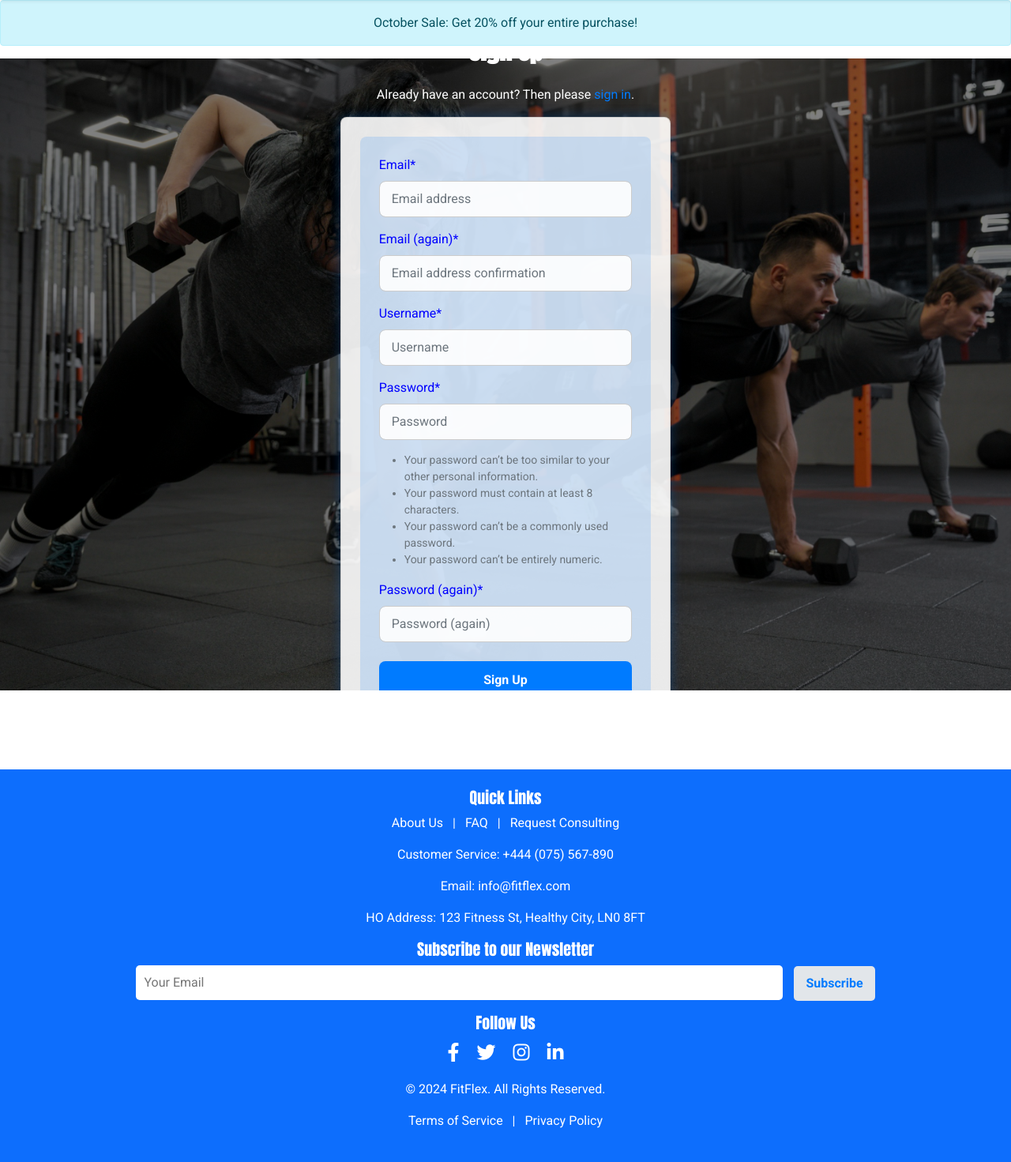
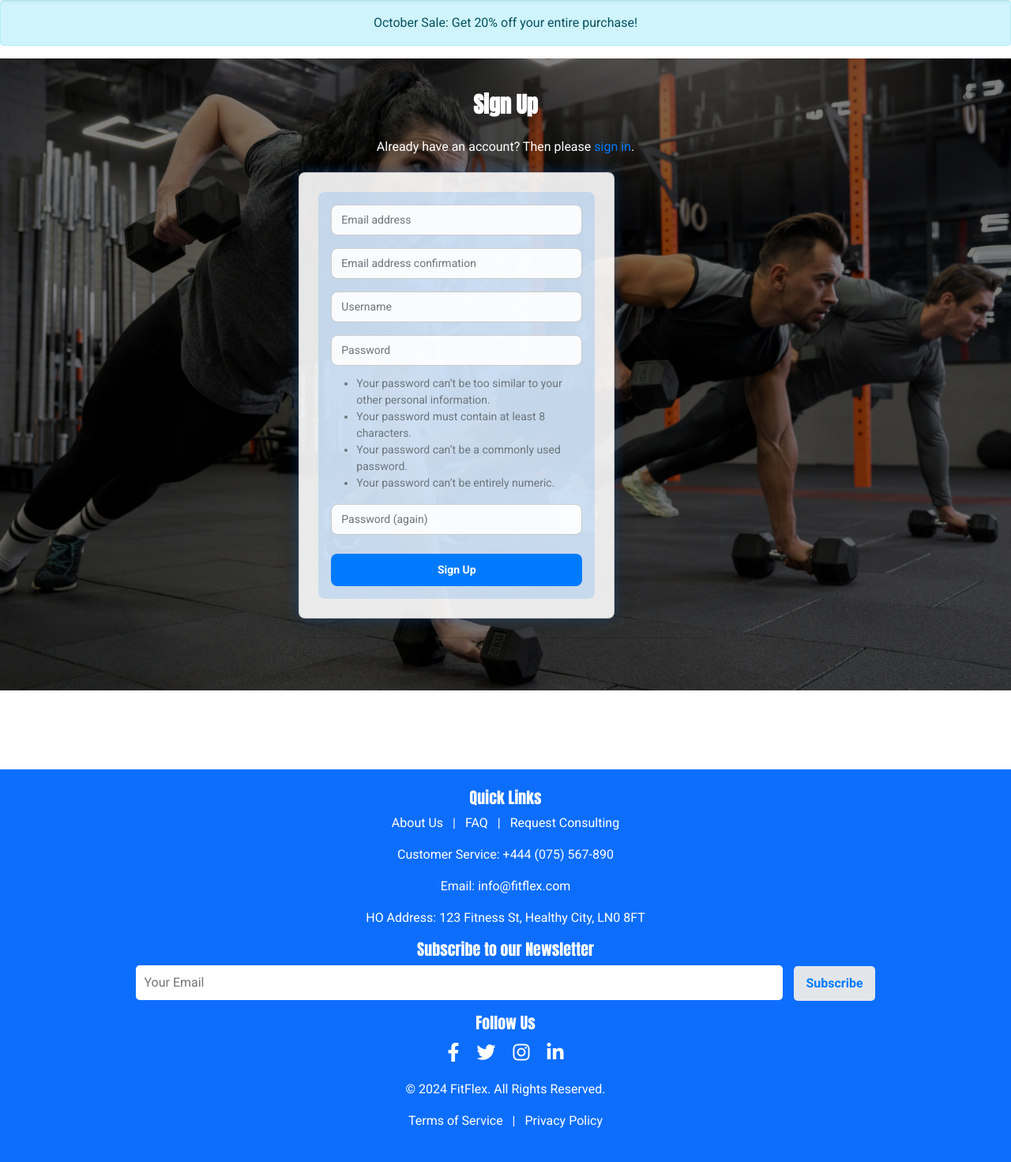
Before and after one commit to JonFD4/FitFlex, a Django app: page /accounts/signup/ in a window 1280 px wide. Shown: the part 81-1552 px from the top of the page at 79% size. Run offline with Django 5.2, Linux system fonts and the light colour scheme; some libraries are stand-ins or nearby versions.

Commit message:
style sign up page

```diff
--- a/static/css/auth.css
+++ b/static/css/auth.css
@@ -1,53 +1,73 @@
-/* styling for both login and signup pages */
-.login-page body, .signup-page body {
-    height: 100vh;
-    margin: 0;
-    padding: 0;
+.login-page, .signup-page {
+    position: relative;
+    background-image: url('../media/hero_image.jpg');
+    background-size: cover;
+    background-position: center center;
+    min-height: 100vh;
+    display: flex;
+    justify-content: center;
+    align-items: center;
+    overflow: hidden;
 }
 
 .login-page .container-fluid, .signup-page .container-fluid {
-    background-color: #f4f7fb;
+    height: 100%;
+    display: flex;
+    flex-direction: column;
+    justify-content: center;
+    align-items: center;
+    padding: 0;
     position: relative;
     z-index: 2;
 }
 
+.login-page .container-fluid {
+    background-color: #f4f7fb;
+}
+
 .login-page .card, .signup-page .card {
+    max-width: 400px;
+    width: 100%;
+    margin-top: 20px;
+    padding: 1.5rem;
     border-radius: 8px;
     box-shadow: 0 10px 30px rgba(0, 0, 0, 0.1), 0 0 15px rgba(0, 123, 255, 0.3);
     background: rgba(255, 255, 255, 0.9);
-    position: relative;
-    z-index: 3;
 }
 
 .login-page .card-body, .signup-page .card-body {
-    padding: 1.5rem;
+    padding: 1rem;
     background: rgba(0, 123, 255, 0.15);
     border-radius: 8px;
+    position: relative;
 }
 
-/* Heading styling */
 .login-page h1, .signup-page h1 {
-    font-size: 32px;
+    font-size: 28px;
     font-weight: 600;
-    margin-bottom: 20px;
+    margin-bottom: 15px;
     color: white;
     position: relative;
     z-index: 5;
 }
 
-/* Form input fields styling */
+.login-page p, .signup-page p {
+    color: white;
+    position: relative;
+    z-index: 5;
+}
+
 .login-page input[type="text"], .login-page input[type="password"], .login-page input[type="email"],
 .signup-page input, .signup-page select, .signup-page textarea {
-    background-color: rgba(255, 255, 255, 0.9);
+    margin-bottom: 12px;
+    padding: 8px 12px;
+    font-size: 14px;
+    width: 100%;
     border: 1px solid #ccc;
     border-radius: 8px;
-    padding: 10px 15px;
-    font-size: 16px;
-    width: 100%;
-    margin-bottom: 15px;
+    background-color: rgba(255, 255, 255, 0.9);
     transition: border-color 0.3s ease;
 }
-
 
 .login-page input[type="text"]:focus, .login-page input[type="password"]:focus, .login-page input[type="email"]:focus,
 .signup-page input:focus, .signup-page select:focus, .signup-page textarea:focus {
@@ -59,8 +79,8 @@
     background-color: #007bff;
     border: none;
     color: white;
-    font-size: 16px;
-    padding: 12px;
+    font-size: 14px;
+    padding: 10px;
     border-radius: 8px;
     transition: background-color 0.3s ease;
 }
@@ -73,8 +93,8 @@
     background-color: transparent;
     border: 1px solid #007bff;
     color: #007bff;
-    font-size: 16px;
-    padding: 12px;
+    font-size: 14px;
+    padding: 10px;
     border-radius: 8px;
     transition: background-color 0.3s ease;
 }
@@ -100,7 +120,6 @@
     font-size: 14px;
 }
 
-/* Media query for mobile responsiveness */
 @media (max-width: 767px) {
     .login-page .container-fluid, .signup-page .container-fluid {
         padding: 20px;
@@ -109,6 +128,26 @@
     .login-page .card, .signup-page .card {
         padding: 20px;
     }
+}
+
+.login-page .text-center.mb-3, .signup-page .text-center.mb-3 {
+    position: relative;
+    z-index: 5;
+}
+.signup-page label, .login-page label {
+
+    display: none;
+}
+
+label[for="id_remember"] {
+    display:inline;
+    color:blue;
+}
+
+
+.login-page .text-center.mb-3 {
+    position: relative;
+    z-index: 5;
 }
 
 .login-page, .signup-page {
@@ -123,7 +162,6 @@
     overflow: hidden;
 }
 
-/* Dark overlay on the background */
 .login-page::before, .signup-page::before {
     content: '';
     position: absolute;
@@ -140,7 +178,6 @@
     z-index: 2;
 }
 
-
 .login-page .card, .signup-page .card {
     position: relative;
     z-index: 3;
@@ -149,22 +186,8 @@
     background: rgba(255, 255, 255, 0.9);
 }
 
-
-.login-page h1, .signup-page h1,
-.login-page p, .signup-page p {
+.login-page h1, .signup-page h1, .login-page p, .signup-page p {
     color: white;
     position: relative;
     z-index: 5;
 }
-label{
-    color: blue;
-}
-
-.login-page .text-primary, .signup-page .text-primary {
-    color: #007bff !important;
-}
-
-
-.login-page .text-center.mb-3, .signup-page .text-center.mb-3 {
-    position: relative;
-    z-index: 5; }
--- a/templates/allauth/account/signup.html
+++ b/templates/allauth/account/signup.html
@@ -1,16 +1,19 @@
 {% extends "base.html" %}
 {% load allauth i18n %}
+
 {% block head_title %}
     {% trans "Signup" %}
 {% endblock head_title %}
+
 {% block content %}
-    <div class="signup-page container-fluid d-flex justify-content-center align-items-center min-vh-100" style="padding-top: 80px;">
-        <div class="col-md-6 col-lg-4">
+    <div class="signup-page container-fluid d-flex justify-content-center align-items-center min-vh-100">
+        <div class="col-12 col-md-8 col-lg-6 col-xl-5">
             <div class="text-center mb-4">
                 {% element h1 %}
                     {% trans "Sign Up" %}
                 {% endelement %}
             </div>
+
             <div class="text-center mb-3">
                 {% setvar link %}
                     <a href="{{ login_url }}" class="text-decoration-none text-primary">
```
